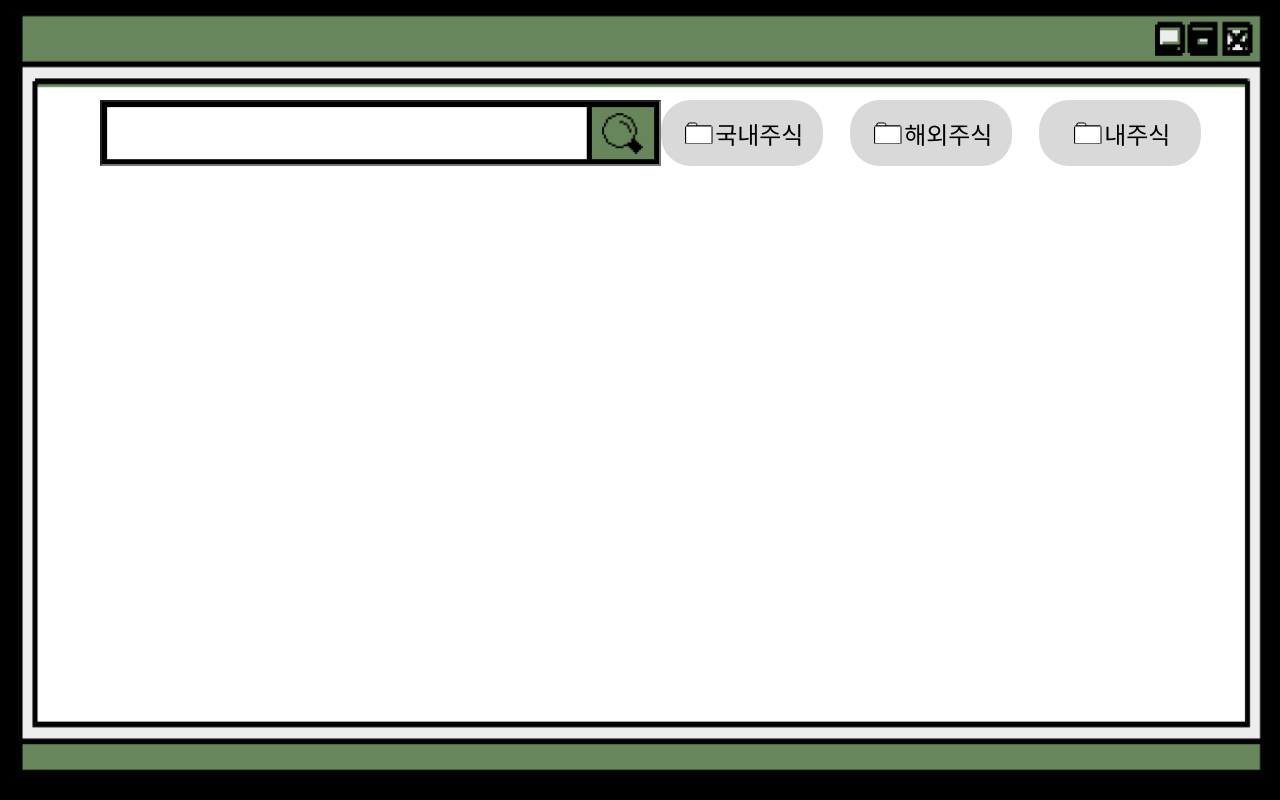
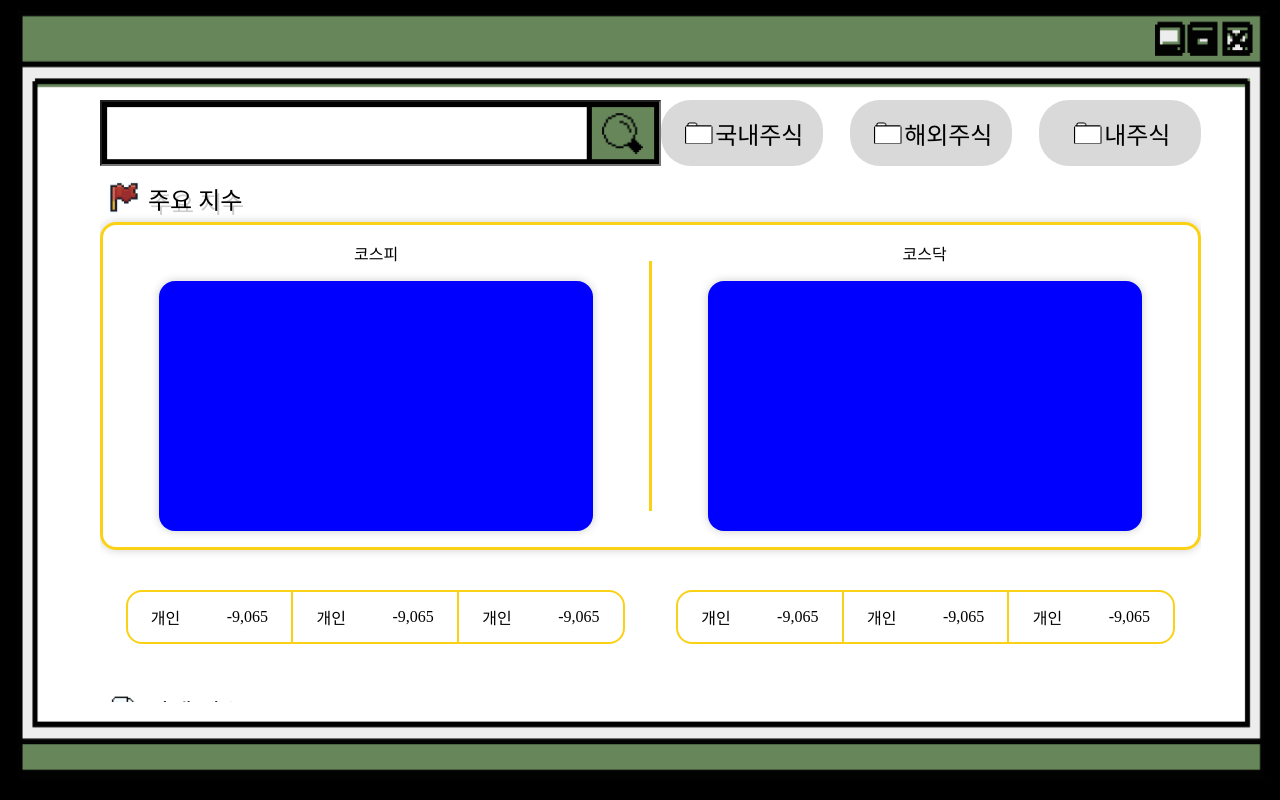
Before and after one commit to PDA-Jumo/frontend, a React (Create React App) app: page /stock in a window 1280 px wide. Built offline with nearby package versions, Linux system fonts and the light colour scheme; a web font is replaced by a local one.

Commit message:
Feat: 주요지수, 마켓이슈 레이아웃

```diff
--- /dev/null
+++ b/src/components/stock/SliderComponent.js
@@ -0,0 +1,159 @@
+import React from "react";
+import Slider from "react-slick";
+import styled from "styled-components";
+
+import magnify from "../../assets/icons/magnify.png";
+
+export default function SliderComponent() {
+  const settings = {
+    infinite: true,
+    speed: 500,
+    slidesToShow: 2,
+    slidesToScroll: 2,
+    arrows: true,
+    centerMode: true,
+    prevArrow: <PrevArrow />,
+    nextArrow: <NextArrow />,
+  };
+  return (
+    <StyledSlide {...settings}>
+      <MarketIssue />
+      <MarketIssue />
+      <MarketIssue />
+      <MarketIssue />
+      <MarketIssue />
+      <MarketIssue />
+    </StyledSlide>
+  );
+}
+
+// 이전 버튼 컴포넌트
+const PrevArrow = (props) => {
+  const { onClick } = props;
+  return (
+    <div
+      className="slick-prev"
+      onClick={onClick}
+      style={{
+        backgroundColor: "lightgray",
+        width: "32px",
+        height: "32px",
+        display: "flex",
+        justifyContent: "center",
+        alignItems: "center",
+        borderRadius: "32px",
+      }}
+    >
+      &lt;
+    </div>
+  );
+};
+
+const MarketIssue = () => {
+  return (
+    <div
+      style={{
+        width: "500px",
+        height: "150px",
+        border: "1px solid black",
+        borderRadius: "16px",
+        padding: "16px",
+        display: "flex",
+        flexDirection: "column",
+        justifyContent: "center",
+      }}
+    >
+      <div
+        style={{
+          marginBottom: "16px",
+          display: "flex",
+          alignItems: "center",
+        }}
+      >
+        <img src={magnify} className="iconSmall" />
+        <span>『KOSDAQ, 바이오주 등 개인 수급 유입 확대로 상승』</span>
+      </div>
+      <span className="newsText">
+        코스피는 외국인 선물 수급 추이와 연동되며 1,700pt 초반대 등락 - 부양책
+        상원 통과했으나 샌더스의 보류 가능성 시사에 미국 증시 상승폭 축소
+        코스피는 외국인 선물 수급 추이와 연동되며 1,700pt 초반대 등락 - 부양책
+        상원 통과했으나 샌더스의 보류 가능성 시사에 미국 증시 상승폭 축소
+      </span>
+    </div>
+  );
+};
+
+// 다음 버튼 컴포넌트
+const NextArrow = (props) => {
+  const { onClick } = props;
+  return (
+    <div
+      className="slick-next"
+      onClick={onClick}
+      style={{
+        backgroundColor: "lightgray",
+        width: "32px",
+        height: "32px",
+        display: "flex",
+        justifyContent: "center",
+        alignItems: "center",
+        borderRadius: "32px",
+      }}
+    >
+      &gt;
+    </div>
+  );
+};
+
+const StyledSlide = styled(Slider)`
+  position: relative;
+  margin-top: 16px;
+  width: 100%;
+
+  .slick-list {
+    position: absolute;
+    width: 100%;
+    height: 200px;
+    margin: 0 auto;
+    overflow: hidden;
+    display: flex;
+    align-items: center;
+  }
+
+  .slick-slider {
+    display: flex;
+  }
+
+  .slick-track {
+    display: flex;
+    height: 100%;
+  }
+
+  .slick-dots {
+    display: none !important;
+  }
+
+  .slick-arrow {
+    padding: 4px 6px;
+    transform: translate(30px, 150px);
+    background-color: transparent;
+    color: white;
+    border-radius: 3px;
+    cursor: pointer;
+  }
+
+  .slick-prev {
+    position: absolute;
+    left: 0;
+    top: 60px;
+    cursor: pointer;
+    z-index: 100;
+  }
+
+  .slick-next {
+    position: absolute;
+    right: 0;
+    top: 60px;
+    cursor: pointer;
+  }
+`;
--- /dev/null
+++ b/src/components/stock/StockDetails.js
@@ -0,0 +1,126 @@
+import React from "react";
+
+//css
+import "../../styles/globalStyle.css";
+import "../../styles/stockDetails.css";
+
+//assets
+import Flag from "../../assets/icons/flag.png";
+import Document from "../../assets/icons/Document.png";
+
+//library
+import Slider from "react-slick";
+import styled from "styled-components";
+import SliderComponent from "./SliderComponent";
+
+export default function StockDetails() {
+  return (
+    <div
+      style={{
+        marginTop: "8px",
+        height: "66vh",
+        overflow: "scroll",
+      }}
+    >
+      <MainChartComponent />
+      <div style={{ display: "flex", justifyContent: "space-around" }}>
+        <MainChartNumberComponent />
+        <MainChartNumberComponent />
+      </div>
+
+      <div style={{ marginTop: "42px" }}>
+        <div
+          className="textShadow"
+          style={{ display: "flex", alignItems: "center", fontSize: "24px" }}
+        >
+          <img src={Document} className="iconSmall" style={{ margin: "8px" }} />
+          마켓 이슈
+        </div>
+        <div
+          style={{
+            display: "flex",
+            justifyContent: "center",
+            position: "relative",
+          }}
+        >
+          <SliderComponent />
+        </div>
+      </div>
+    </div>
+  );
+}
+
+const MainChartNumberComponent = () => {
+  return (
+    <div className="MainChartNumberView">
+      <div className="MainChartNumber">
+        <span>개인</span>
+        <span>-9,065</span>
+      </div>
+      <div
+        className="MainChartNumber"
+        style={{
+          borderRight: "2px solid #FBD115",
+          borderLeft: "2px solid #FBD115",
+        }}
+      >
+        <span>개인</span>
+        <span>-9,065</span>
+      </div>
+      <div className="MainChartNumber">
+        <span>개인</span>
+        <span>-9,065</span>
+      </div>
+    </div>
+  );
+};
+
+const MainChartComponent = () => {
+  return (
+    <>
+      <div
+        className="textShadow"
+        style={{ display: "flex", alignItems: "center", fontSize: "24px" }}
+      >
+        <img src={Flag} className="iconSmall" style={{ margin: "8px" }} />
+        주요 지수
+      </div>
+      <div
+        style={{
+          borderRadius: "16px",
+          display: "flex",
+          border: "3px solid #FBD115",
+          boxShadow: "0 0 10px 0 rgba(0,0,0,0.2)",
+        }}
+      >
+        <MainChart category={"코스피"} />
+        <div //구분선
+          style={{
+            width: "3px",
+            height: "250px",
+            backgroundColor: "#FBD115",
+            alignSelf: "center",
+          }}
+        />
+        <MainChart category={"코스닥"} />
+      </div>
+    </>
+  );
+};
+
+const MainChart = (props) => {
+  return (
+    <div className="MainChartView">
+      <p>{props.category}</p>
+      <div
+        style={{
+          width: "100%",
+          height: "250px",
+          borderRadius: "16px",
+        }}
+      >
+        <div className="MainChart" />
+      </div>
+    </div>
+  );
+};
--- a/src/pages/Stock/stock.jsx
+++ b/src/pages/Stock/stock.jsx
@@ -1,7 +1,13 @@
 import React from "react";
 import "../../styles/stock.css";
+
+//assets
 import Background from "../../assets/backgrounds/Stock.png";
-import Folder from "../../assets/stock/folder.png"
+import Folder from "../../assets/stock/folder.png";
+
+//components
+import StockDetails from "../../components/stock/StockDetails";
+
 export default function StockLayout() {
   return (
     <div
@@ -16,21 +22,29 @@ export default function StockLayout() {
       <div
         style={{
           position: "absolute",
-          width:"86%",
+          width: "86%",
           top: 100,
           left: 100,
-          display:"flex",
-          justifyContent:"space-between"
         }}
       >
-        <input class="input-style" type="text" />
-        <div style={{display:"flex", gap:"5%", left:30}}>
-        <tab class="korea"><img src={Folder}/>국내주식</tab>
-        <tab class="korea"><img src={Folder}/>해외주식</tab>
-        <tab class="korea"><img src={Folder}/>내주식</tab>
-
+        <div style={{ display: "flex", justifyContent: "space-between" }}>
+          <input class="input-style" type="text" />
+          <div style={{ display: "flex", gap: "5%", left: 30 }}>
+            <tab class="korea">
+              <img src={Folder} />
+              국내주식
+            </tab>
+            <tab class="korea">
+              <img src={Folder} />
+              해외주식
+            </tab>
+            <tab class="korea">
+              <img src={Folder} />
+              내주식
+            </tab>
+          </div>
         </div>
-
+        <StockDetails />
       </div>
     </div>
   );
--- /dev/null
+++ b/src/styles/stockDetails.css
@@ -0,0 +1,46 @@
+.MainChartNumberView {
+  width: 45%;
+  height: 50px;
+  border: 2px solid #fbd115;
+  border-radius: 16px;
+  display: flex;
+  margin-top: 40px;
+}
+
+.MainChartNumber {
+  flex: 1;
+  display: flex;
+  align-items: center;
+  justify-content: space-around;
+}
+
+.MainChartView {
+  width: 50%;
+  height: 100%;
+  margin-inline: 56px;
+  padding-bottom: 16px;
+  display: flex;
+  flex-direction: column;
+  align-items: center;
+  justify-content: center;
+}
+
+.MainChart {
+  background-color: blue;
+  width: 100%;
+  height: 250px;
+  border-radius: 16px;
+  box-shadow: 0 0 10px 0 rgba(0, 0, 0, 0.2);
+}
+
+.newsText {
+  color: #abaaa8;
+  padding: 8px;
+  text-overflow: ellipsis;
+  overflow: hidden;
+  display: -webkit-box;
+  -webkit-box-orient: vertical;
+  word-wrap: break-word;
+  -webkit-line-clamp: 3;
+  height: 62px;
+}
```
Also changed, not shown: src/components/stock/StockDetails.jsx (deleted, +0 -34 lines), src/assets/icons/Document.png (added), src/assets/icons/magnify.png (added).
